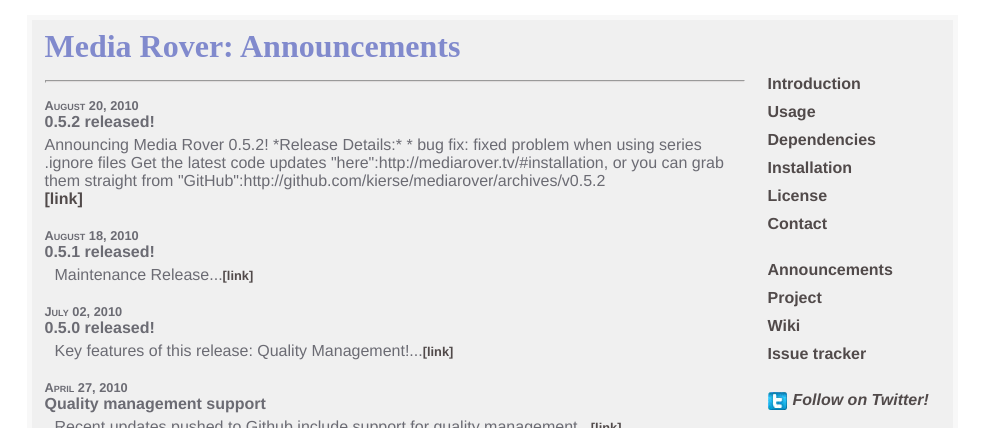
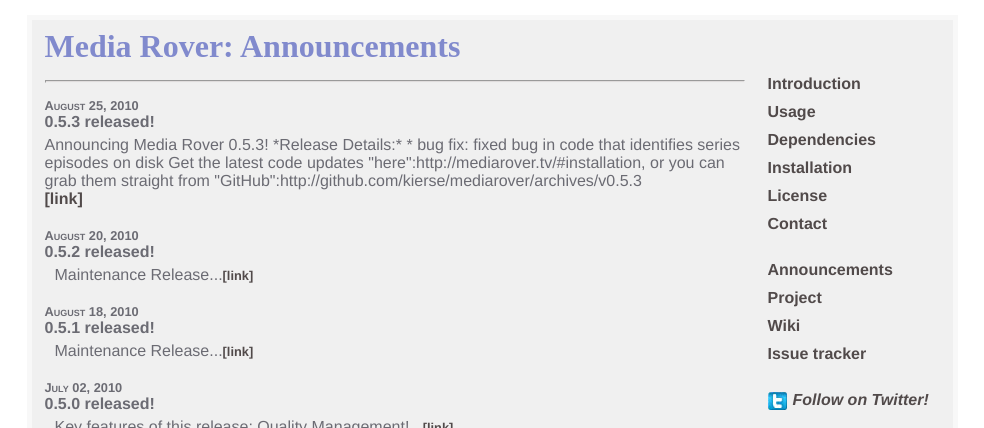
Before and after one commit to kierse/mediarover, a Jekyll site: the page built from announcements.markdown, in a window 1280 px wide, cut to the strip 0-428 px from the top of the page. Shown: the whole strip, without its empty margins (148-1132 px from the left). Built offline with Jekyll 4.4.1, drawn with Linux system fonts in a browser that asks for light colours; Markdown is read by kramdown in place of the engine named in the settings.

Commit message:
adding MR 0.5.3 announcement

```diff
--- /dev/null
+++ b/_posts/2010-08-25-Media-Rover-0.5.3.textile
@@ -0,0 +1,13 @@
+---
+layout: announcement
+title: 0.5.3 released!
+desc: "Maintenance Release"
+---
+
+Announcing Media Rover 0.5.3!
+
+*Release Details:*
+
+* bug fix: fixed bug in code that identifies series episodes on disk
+
+Get the latest code updates "here":http://mediarover.tv/#installation, or you can grab them straight from "GitHub":http://github.com/kierse/mediarover/archives/v0.5.3
--- a/index.markdown
+++ b/index.markdown
@@ -67,7 +67,7 @@
 
 ### Installation >>
 
-#### stable release: v0.5.2
+#### stable release: v0.5.3
 
 [<img src="http://github.com/images/modules/download/zip.png" width="90" />][4]
 [<img src="http://github.com/images/modules/download/tar.png" width="90" />][5]
@@ -118,8 +118,8 @@
 [1]: http://www.python.org/ "Python Programming Language"
 [2]: http://www.sabnzbd.org/ "SABnzbd+, the Full-Auto Newsreader"
 [3]: http://www.newzbin.com/ "Newzbin usenet search"
-[4]: http://github.com/kierse/mediarover/zipball/v0.5.2
-[5]: http://github.com/kierse/mediarover/tarball/v0.5.2
+[4]: http://github.com/kierse/mediarover/zipball/v0.5.3
+[5]: http://github.com/kierse/mediarover/tarball/v0.5.3
 [6]: http://github.com/kierse/mediarover/zipball/dev
 [7]: http://github.com/kierse/mediarover/tarball/dev
 [8]: http://wiki.github.com/kierse/mediarover/future
```
